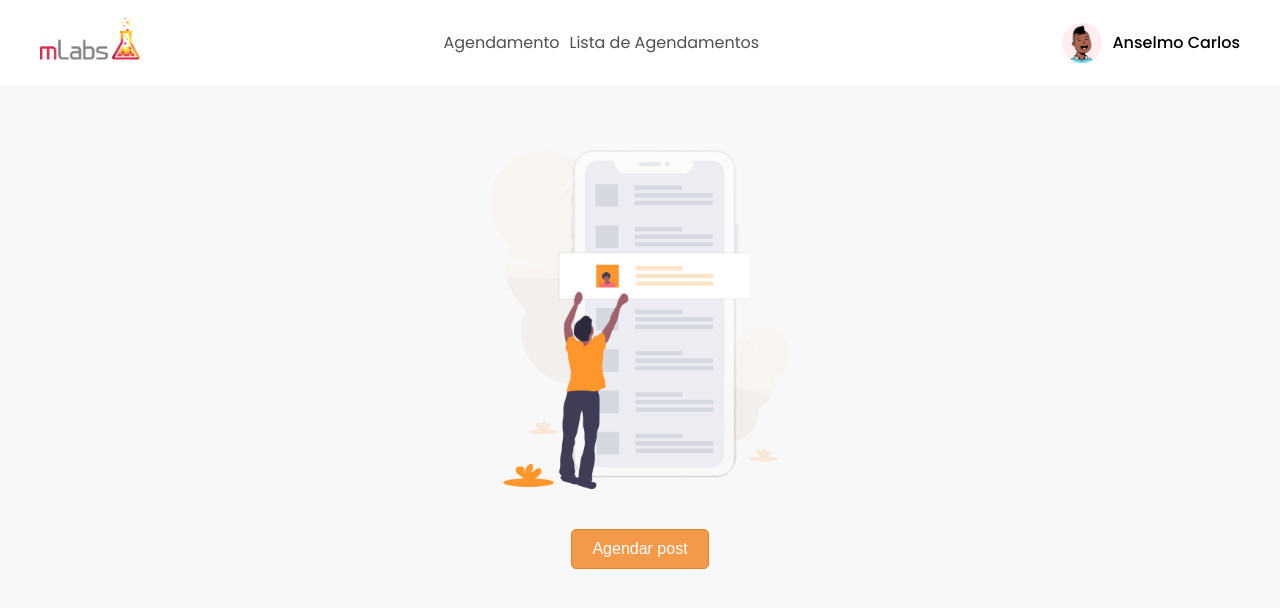
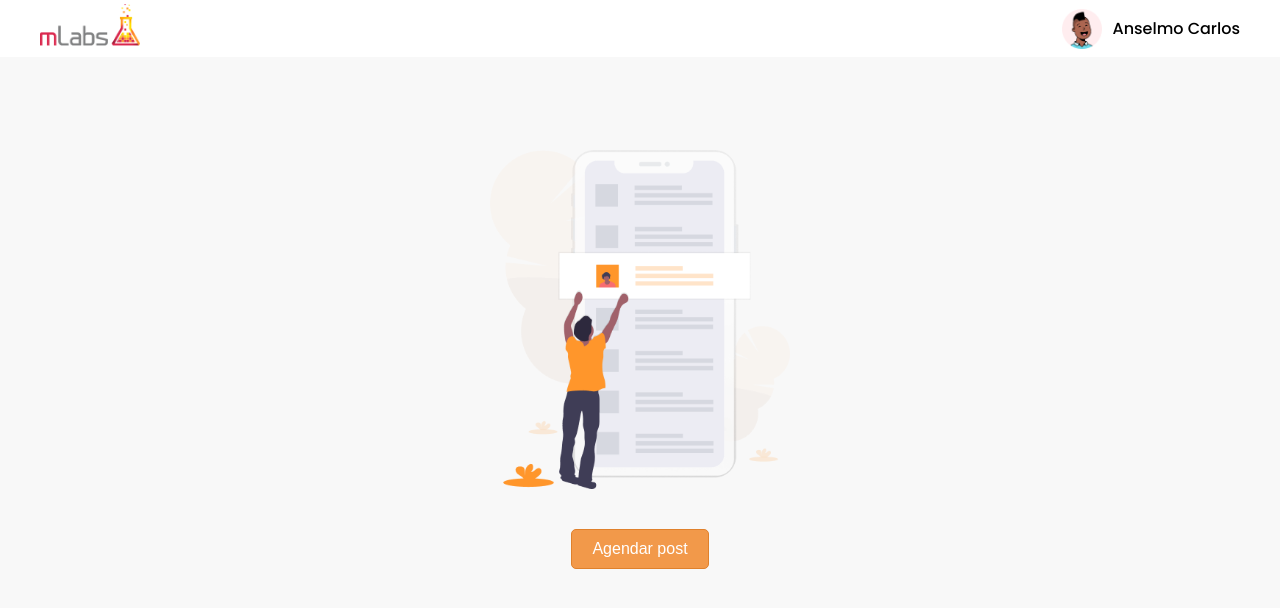
Before and after one commit to camilaserra/mlabs-test-frontend, a Vue app: page / in a window 1280 px wide. Shown: the top 608 px of the page. Built offline with nearby package versions, Linux system fonts and the light colour scheme.

Commit message:
refactor: Remove navigation links from header component

```diff
--- a/src/components/TheHeader.vue
+++ b/src/components/TheHeader.vue
@@ -9,12 +9,6 @@
             class="header-logo"
           />
         </RouterLink>
-        <nav class="header-navbar">
-          <RouterLink to="/agendamento">Agendamento</RouterLink>
-          <RouterLink to="/lista-de-agendamentos"
-            >Lista de Agendamentos</RouterLink
-          >
-        </nav>
         <div class="profile-wrapper">
           <div class="profile-image">
             <img src="/img/fotos/profile.png" alt="Anselmo Carlos" />
```
Also changed, not shown: public/img/elements/success-removebg-preview.png (added), public/img/elements/success.png (deleted).
